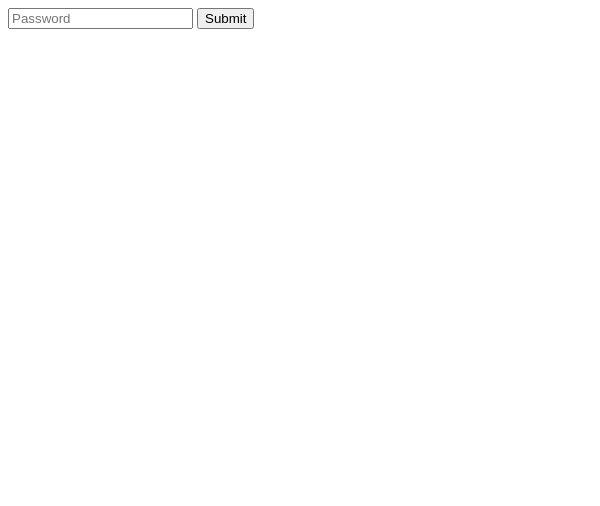
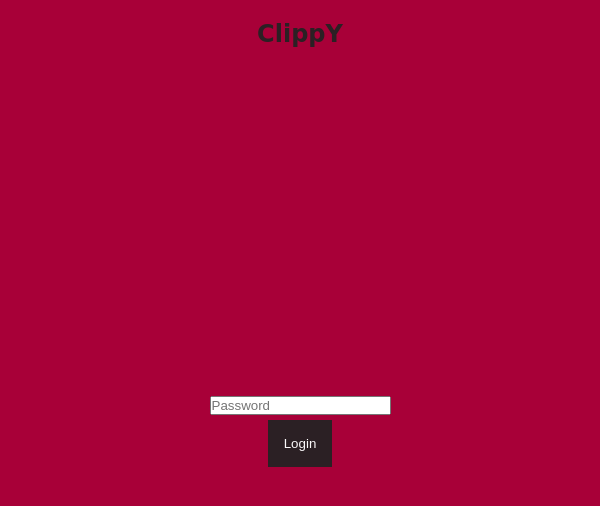
Before and after one commit to bonniesimon/Clippy-electron-app, an Electron app: page login.html in a window 600 px wide. Drawn offline with Linux system fonts and the light colour scheme.

Commit message:
Added some style to login page

```diff
--- /dev/null
+++ b/login.css
@@ -0,0 +1,14 @@
+@import url('style.css');
+
+nav{
+    background-color: var(--red-dull);
+    color: var(--black);
+}
+
+
+.loginDiv{
+    display: flex;
+    flex-direction: column;
+    align-items: center;
+    justify-content: center;
+}
--- a/login.html
+++ b/login.html
@@ -4,13 +4,20 @@
     <meta charset="UTF-8">
     <meta name="viewport" content="width=device-width, initial-scale=1.0">
     <meta http-equiv="X-UA-Compatible" content="ie=edge">
+    <link rel="stylesheet" href="style.css">
+    <link rel="stylesheet" href="login.css">
     <title>Login</title>
 </head>
 <body>
-    <form>
-        <input type="text" name="password" id="password" placeholder="Password">
-        <button>Submit</button>
-    </form>
+    <nav>
+        <h1>ClippY</h1>
+    </nav>
+    <main>
+        <div class="loginDiv">
+            <input type="password" name="password" id="password" placeholder="Password">
+            <button>Login</button>
+        </div>
+    </main>
     <script src="login.js"></script>
 </body>
 </html>
--- a/main.js
+++ b/main.js
@@ -36,7 +36,7 @@ function createWindow(){
 
 
     //Open DevTools
-    win.webContents.openDevTools();
+    // win.webContents.openDevTools();
     child.webContents.openDevTools();
 
     // win.loadURL(url.format({
```
